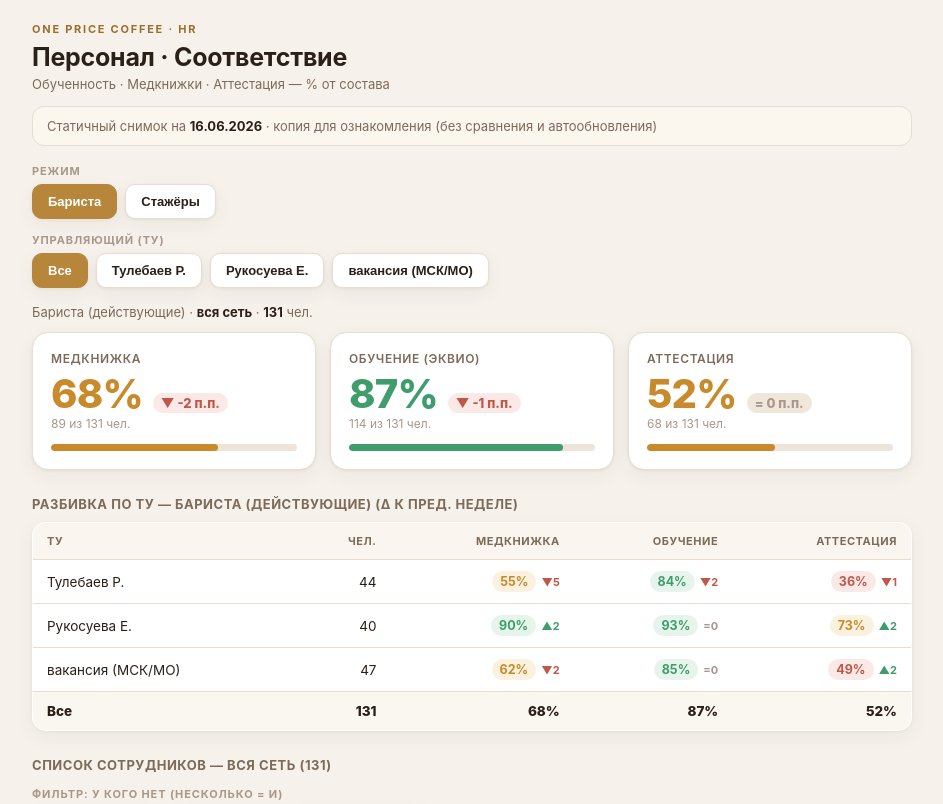
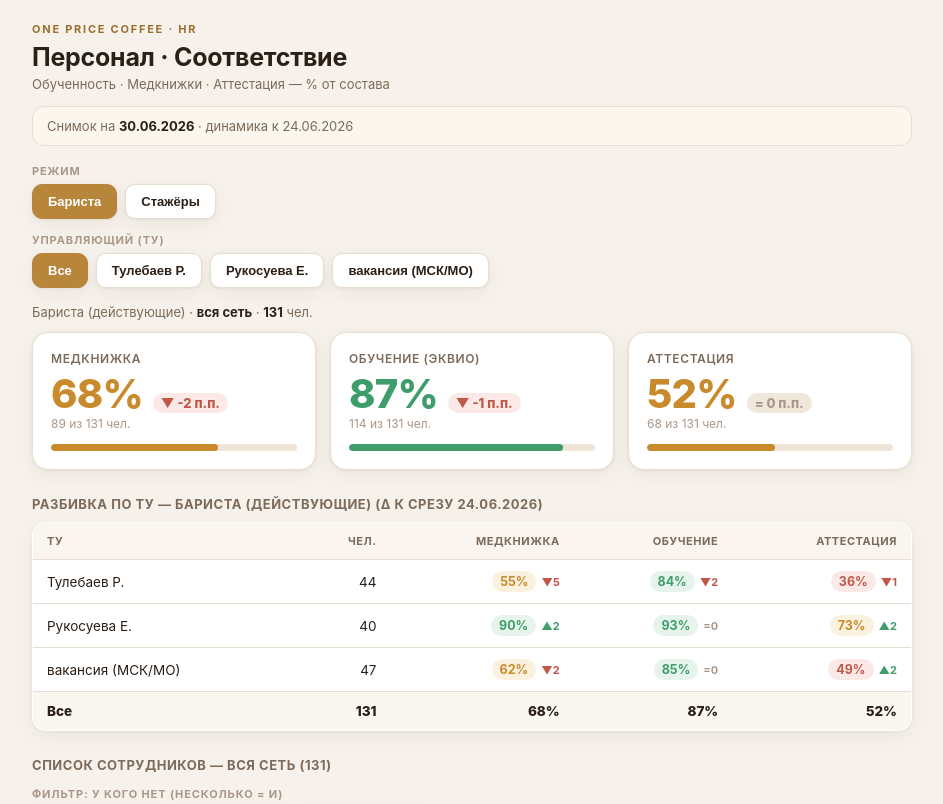
Before and after one commit to 9308290-arch/HRdashboard, a plain HTML site: page index.html in a window 1280 px wide. Shown: the top 804 px of the page, without its empty margins (168-1111 px from the left). Drawn offline with Linux system fonts and the light colour scheme.

Commit message:
Add files via upload

```diff
--- a/index.html
+++ b/index.html
@@ -219,7 +219,7 @@ function render(){
   const empRows=list.map(r=>`<tr><td class="name">${r.fio}</td><td class="addr">${r.addr}</td><td class="c">${chk(r.m)}</td><td class="c">${chk(r.k)}</td><td class="c">${chk(r.a)}</td></tr>`).join("");
   const catBtn=(c,l)=>`<button data-cat="${c}" class="${CATS.includes(c)?'on':''}">${l}</button>`;
   const tuBtn=(v,l)=>`<button data-tu="${v}" class="${TU===v?'on':''}">${l}</button>`;
-  const snapInfo=`Статичный снимок на <b>16.06.2026</b> · копия для ознакомления (без сравнения и автообновления)`;
+  const _fd=s=>{const x=new Date(s);return String(x.getDate()).padStart(2,"0")+"."+String(x.getMonth()+1).padStart(2,"0")+"."+x.getFullYear();};const snapInfo=`Снимок на <b>`+_fd(SNAPS.current.takenAt)+`</b>`+(SNAPS.prev?` · динамика к `+_fd(SNAPS.prev.takenAt):` · без сравнения`);
 
   app.innerHTML=`
     <div class="snapbar">${snapInfo}</div>
@@ -236,7 +236,7 @@ function render(){
     <div class="cards">
       ${metric("Медкнижка",0,med)}${metric("Обучение (эквио)",1,ekv)}${metric("Аттестация",2,att)}
     </div>
-    <p class="section-t">Разбивка по ТУ — ${modeLabel} (Δ к пред. неделе)</p>
+    <p class="section-t">Разбивка по ТУ — ${modeLabel} ${SNAPS.prev?`(Δ к срезу `+_fd(SNAPS.prev.takenAt)+`)`:`(без сравнения)`}</p>
     <table>
       <thead><tr><th>ТУ</th><th>Чел.</th><th>Медкнижка</th><th>Обучение</th><th>Аттестация</th></tr></thead>
       <tbody>${ORDER.map(rowFor).join("")}${tot}</tbody>
```
